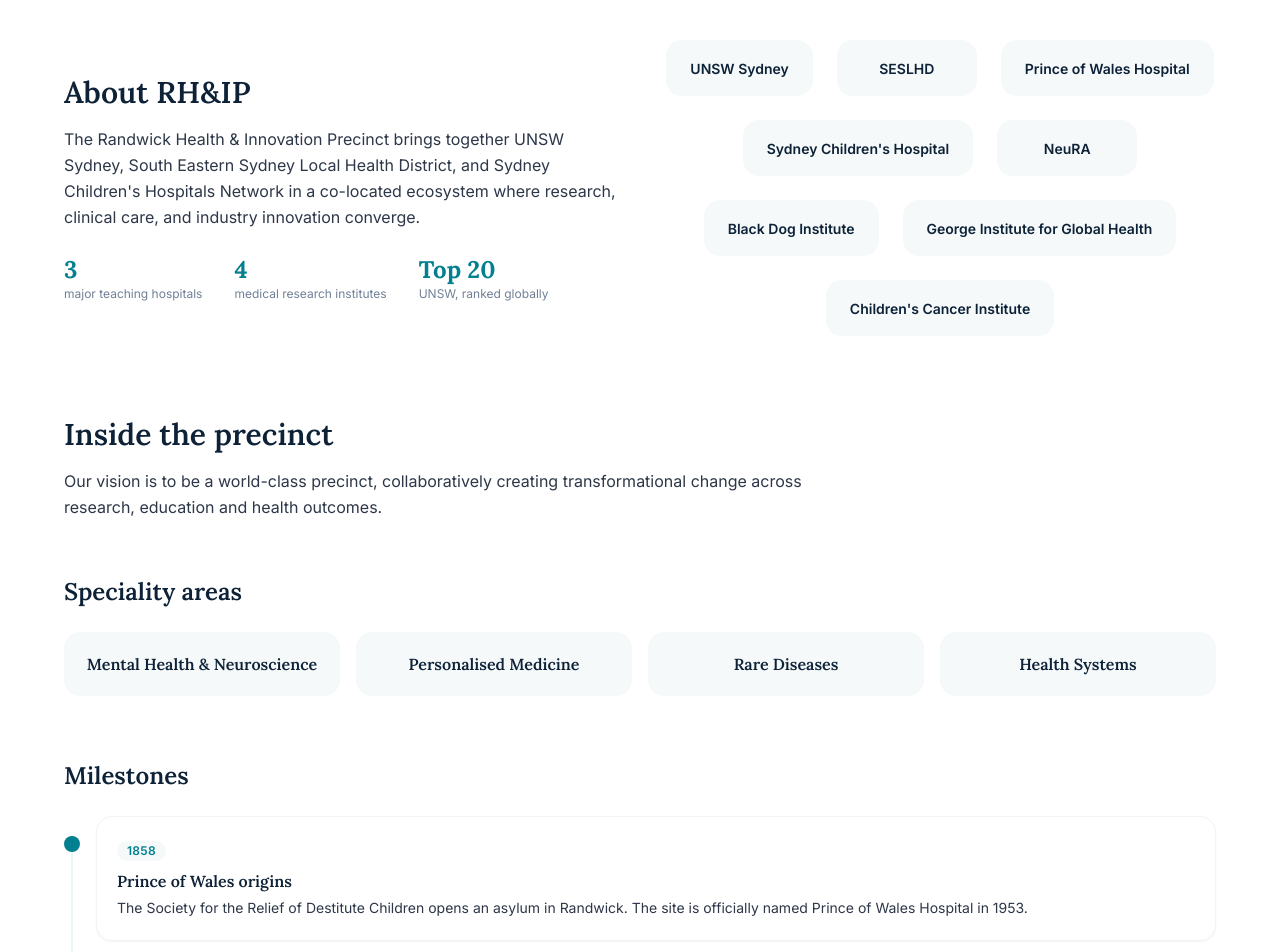
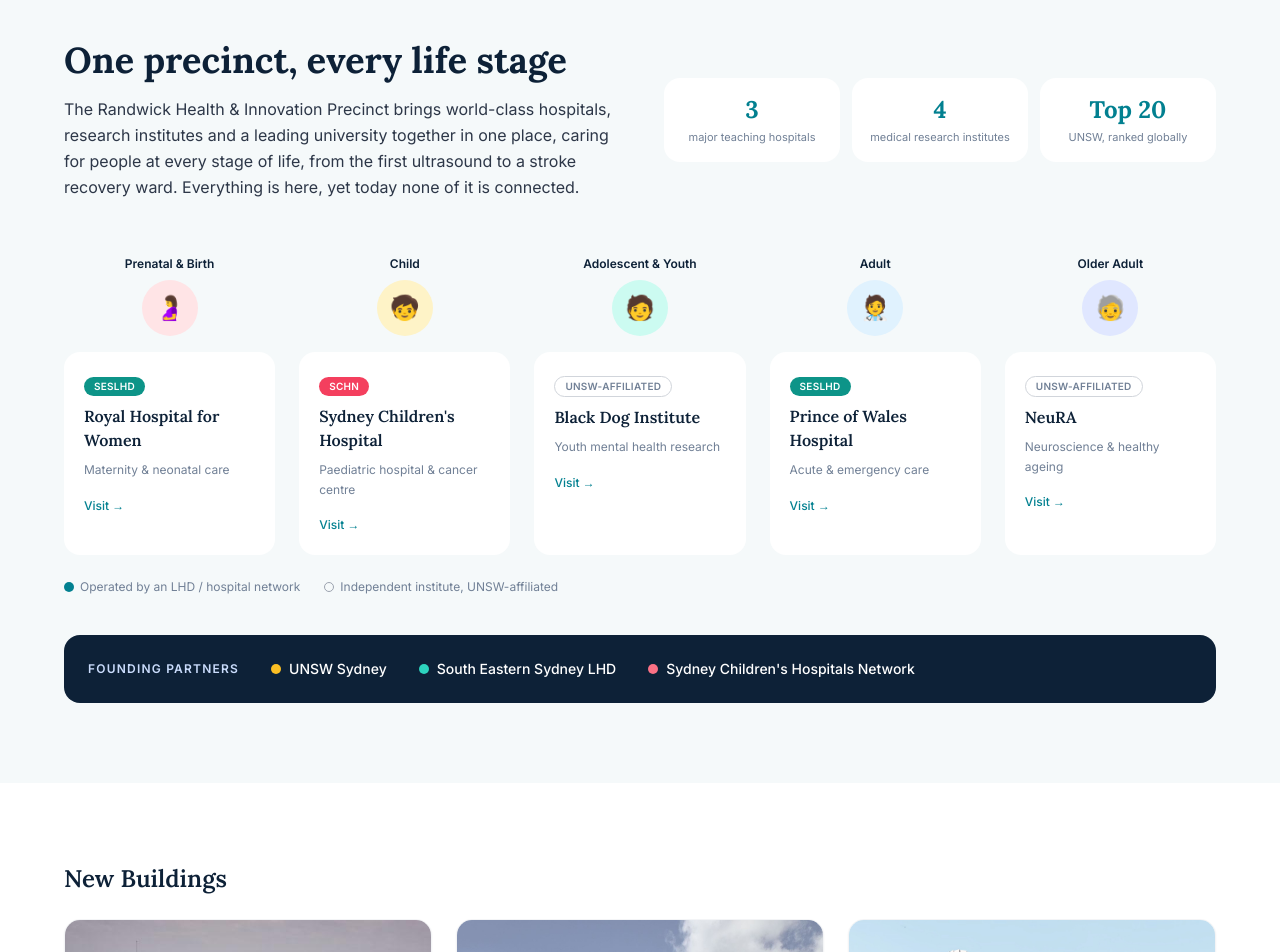
Before and after one commit to itsgichia/RHIP_Connect, a React (Vite) app in the folder Frontend/: page / in a window 1280 px wide. Shown: the part 700-1652 px from the top of the page. Built offline with nearby package versions, Linux system fonts and the light colour scheme; no server answers.

Commit message:
Revamp landing page (life-stage section, new buildings, news) + investor TRL badge, filter & legend

```diff
--- a/Frontend/src/pages/LandingPage.jsx
+++ b/Frontend/src/pages/LandingPage.jsx
@@ -44,46 +44,44 @@
 ]
 
 // ---------------------------------------------------------------------------
-// "Inside the precinct" content — all grounded in official RHIP material so it
-// stays verifiable (not made up):
+// Landing content — all grounded in official RHIP material so it stays
+// verifiable (not made up):
 //   - Vision:        https://rhip.org.au/about/strategy
+//   - Life stages:   RHIP facilities mapped across a lifespan
 //   - New buildings: RHIP "Amplifying the Impact" deck (NEW BUILDINGS slide)
-//   - Milestones:    RHIP deck (RHIP Evolution 2016–2021) + UNSW/NSW Gov
-//   - News:          https://rhip.org.au/news-publications  (links out — always current)
+//   - News:          https://rhip.org.au/news-publications  (links out, always current)
 // ---------------------------------------------------------------------------
 
-// Short vision line + strategic pillars (from RHIP strategy page).
+// RHIP spans every life stage — all these exist here, but aren't connected (the hook).
+// `operator` = who runs the facility; filled badge = operated by an LHD/network,
+// outlined badge = independent institute that is UNSW-affiliated.
+const LIFE_STAGES = [
+  { stage: 'Prenatal & Birth', emoji: '🤰', color: 'bg-rose-100', facility: 'Royal Hospital for Women', url: 'https://www.seslhd.health.nsw.gov.au/royal-hospital-for-women', operator: 'SESLHD', operatorStyle: 'bg-teal-600 text-white', desc: 'Maternity & neonatal care' },
+  { stage: 'Child', emoji: '🧒', color: 'bg-amber-100', facility: "Sydney Children's Hospital", url: 'https://www.schn.health.nsw.gov.au', operator: 'SCHN', operatorStyle: 'bg-rose-500 text-white', desc: 'Paediatric hospital & cancer centre' },
+  { stage: 'Adolescent & Youth', emoji: '🧑', color: 'bg-teal-100', facility: 'Black Dog Institute', url: 'https://www.blackdoginstitute.org.au', operator: 'UNSW-affiliated', operatorStyle: 'border border-gray-300 text-rhip-muted', desc: 'Youth mental health research' },
+  { stage: 'Adult', emoji: '🧑‍⚕️', color: 'bg-sky-100', facility: 'Prince of Wales Hospital', url: 'https://www.seslhd.health.nsw.gov.au/prince-of-wales-hospital', operator: 'SESLHD', operatorStyle: 'bg-teal-600 text-white', desc: 'Acute & emergency care' },
+  { stage: 'Older Adult', emoji: '🧓', color: 'bg-indigo-100', facility: 'NeuRA', url: 'https://neura.edu.au', operator: 'UNSW-affiliated', operatorStyle: 'border border-gray-300 text-rhip-muted', desc: 'Neuroscience & healthy ageing' },
+]
+
+// The three founding partners of RHIP.
+const FOUNDING_PARTNERS = [
+  { name: 'UNSW Sydney', dot: 'bg-amber-400' },
+  { name: 'South Eastern Sydney LHD', dot: 'bg-teal-400' },
+  { name: "Sydney Children's Hospitals Network", dot: 'bg-rose-400' },
+]
+
+// Short vision line (from RHIP strategy page).
 const RHIP_VISION =
   'Our vision is to be a world-class precinct, collaboratively creating transformational change ' +
   'across research, education and health outcomes.'
 
-// The four pillars of RHIP's draft 2026-2030 strategy.
-const RHIP_PILLARS = [
-  'Accelerate translation',
-  'Attract investment, industry & talent',
-  'Make the precinct work as one',
-  'Strengthen profile, voice & recognition',
-]
-
 // RHIP's four speciality areas (source: RHIP deck "SPECIALITY AREAS" slide).
 // These match the specialty_area values used in the researcher directory.
 const RHIP_SPECIALTIES = [
-  {
-    area: 'Mental Health & Neuroscience',
-    blurb: 'Brain, mind and mental-health research and care, spanning neuroscience and drug & alcohol research.',
-  },
-  {
-    area: 'Personalised Medicine',
-    blurb: 'Precision oncology and tailored treatments for both adults and children.',
-  },
-  {
-    area: 'Rare Diseases',
-    blurb: 'Diagnosis, care and research for rare and complex conditions.',
-  },
-  {
-    area: 'Health Systems',
-    blurb: 'Designing better models of care and the future of health systems.',
-  },
+  { area: 'Mental Health & Neuroscience' },
+  { area: 'Personalised Medicine' },
+  { area: 'Rare Diseases' },
+  { area: 'Health Systems' },
 ]
 
 // Optional intro video. Paste a YouTube/Vimeo EMBED url, e.g.
@@ -113,46 +111,6 @@
     focus: 'Specialised care & research',
     specs: ['340 beds', '36,000 m²', '$658M'],
     image: '/LandingPageImages/RHIP/childrens-hospital.png',
-  },
-]
-
-// Precinct journey (sources: RHIP deck "RHIP Evolution", UNSW Newsroom, NSW Gov).
-const RHIP_MILESTONES = [
-  {
-    date: '1858',
-    title: 'Prince of Wales origins',
-    blurb:
-      'The Society for the Relief of Destitute Children opens an asylum in Randwick. The site is officially named Prince of Wales Hospital in 1953.',
-  },
-  {
-    date: '1949',
-    title: 'UNSW established',
-    blurb:
-      'UNSW is incorporated by an Act of Parliament, with roots tracing back to the 1843 Sydney Mechanics’ Institute.',
-  },
-  {
-    date: '2016',
-    title: 'Randwick collaboration agreement signed',
-    blurb:
-      'Partners sign the Collaboration Agreement to work more closely together toward a long-term vision. The NSW Government announces $500M for the Prince of Wales Acute Services Building.',
-  },
-  {
-    date: '2018',
-    title: '$250M for the Health Translation Hub',
-    blurb:
-      'UNSW announces a $250M investment in the Health Translation Hub, anchoring the precinct’s new home for education, innovation and translation.',
-  },
-  {
-    date: '2019',
-    title: '$608M for children’s health',
-    blurb:
-      'The NSW Government announces $608M for Sydney Children’s Hospital Stage 1 and the Children’s Comprehensive Cancer Centre.',
-  },
-  {
-    date: '2021',
-    title: 'Collaboration agreement renewed',
-    blurb:
-      'The RHIP Collaboration Agreement is formalised, including collaborative partner investment, to take the partnership to the next level.',
   },
 ]
 
@@ -252,58 +210,100 @@
         </div>
       </section>
 
-      {/* About */}
-      <section id="about" className="bg-white px-6 py-20">
-        <div className="max-w-6xl mx-auto grid md:grid-cols-2 gap-12 items-center">
+      {/* About RH&IP + one precinct, every life stage (merged) */}
+      <section id="about" className="bg-rhip-lightBg px-6 py-20">
+        <div className="max-w-6xl mx-auto">
+          {/* Intro (left) + key stats (right) */}
+          <div className="grid md:grid-cols-2 gap-8 lg:gap-12 items-center mb-14">
             <div>
-            <h2 className="font-display text-3xl font-semibold text-rhip-dark mb-4">About RH&IP</h2>
-            <p className="text-rhip-body leading-relaxed mb-4">
-              The Randwick Health &amp; Innovation Precinct brings together UNSW Sydney, South Eastern
-              Sydney Local Health District, and Sydney Children&apos;s Hospitals Network in a co-located
-              ecosystem where research, clinical care, and industry innovation converge.
+              <h2 className="font-display text-3xl md:text-4xl font-bold text-rhip-dark mb-4">
+                One precinct, every life stage
+              </h2>
+              <p className="text-rhip-body leading-relaxed">
+                The Randwick Health &amp; Innovation Precinct brings world-class hospitals, research
+                institutes and a leading university together in one place, caring for people at every
+                stage of life, from the first ultrasound to a stroke recovery ward. Everything is here,
+                yet today none of it is connected.
               </p>
-            <div className="flex flex-wrap gap-x-8 gap-y-4 mt-6">
-  <div>
-    <p className="font-display text-2xl font-bold text-rhip-teal">3</p>
-    <p className="text-xs text-rhip-muted">major teaching hospitals</p>
             </div>
-  <div>
-    <p className="font-display text-2xl font-bold text-rhip-teal">4</p>
-    <p className="text-xs text-rhip-muted">medical research institutes</p>
+            <div className="grid grid-cols-3 gap-3">
+              {[
+                { n: '3', l: 'major teaching hospitals' },
+                { n: '4', l: 'medical research institutes' },
+                { n: 'Top 20', l: 'UNSW, ranked globally' },
+              ].map((s) => (
+                <div key={s.l} className="bg-white rounded-2xl p-4 text-center">
+                  <p className="font-display text-2xl font-bold text-rhip-teal mb-1">{s.n}</p>
+                  <p className="text-[11px] text-rhip-muted leading-snug">{s.l}</p>
                 </div>
-  <div>
-    <p className="font-display text-2xl font-bold text-rhip-teal">Top 20</p>
-    <p className="text-xs text-rhip-muted">UNSW, ranked globally</p>
+              ))}
+            </div>
+          </div>
+
+          {/* Life-stage timeline */}
+          <div className="grid grid-cols-2 md:grid-cols-5 gap-6 mb-6">
+            {LIFE_STAGES.map((s) => (
+              <div key={s.stage} className="flex flex-col">
+                <div className="flex flex-col items-center mb-4">
+                  <p className="text-xs font-semibold text-rhip-dark mb-2 text-center">{s.stage}</p>
+                  <div className={`w-14 h-14 rounded-full flex items-center justify-center text-2xl ${s.color}`}>
+                    {s.emoji}
+                  </div>
+                </div>
+                <a
+                  href={s.url}
+                  target="_blank"
+                  rel="noopener noreferrer"
+                  className="group flex-1 block bg-white rounded-2xl p-5 transition-all duration-200 hover:shadow-md hover:-translate-y-0.5"
+                >
+                  <span className={`inline-block px-2.5 py-0.5 rounded-full text-[10px] font-semibold uppercase tracking-wide mb-2 ${s.operatorStyle}`}>
+                    {s.operator}
+                  </span>
+                  <h3 className="font-display text-base font-semibold text-rhip-dark mb-2">
+                    {s.facility}
+                  </h3>
+                  <p className="text-xs text-rhip-muted leading-relaxed mb-3">{s.desc}</p>
+                  <span className="text-xs font-medium text-rhip-teal">
+                    Visit <span className="inline-block transition-transform group-hover:translate-x-0.5">→</span>
+                  </span>
+                </a>
+              </div>
+            ))}
+          </div>
+
+          {/* Legend */}
+          <div className="flex flex-wrap gap-x-6 gap-y-1 text-xs text-rhip-muted mb-10">
+            <span className="flex items-center gap-1.5">
+              <span className="w-2.5 h-2.5 rounded-full bg-rhip-teal" /> Operated by an LHD / hospital network
+            </span>
+            <span className="flex items-center gap-1.5">
+              <span className="w-2.5 h-2.5 rounded-full border border-gray-400" /> Independent institute, UNSW-affiliated
+            </span>
+          </div>
+
+          {/* Founding partners */}
+          <div className="bg-rhip-dark rounded-2xl p-6">
+            <div className="flex flex-col md:flex-row md:items-center gap-4 md:gap-8">
+              <p className="text-xs font-semibold uppercase tracking-widest text-rhip-ice shrink-0">
+                Founding partners
+              </p>
+              <div className="flex flex-wrap gap-x-8 gap-y-3">
+                {FOUNDING_PARTNERS.map((p) => (
+                  <span key={p.name} className="flex items-center gap-2 text-white text-sm font-medium">
+                    <span className={`w-2.5 h-2.5 rounded-full ${p.dot}`} />
+                    {p.name}
+                  </span>
+                ))}
               </div>
             </div>
           </div>
-          <div className="flex flex-wrap justify-center gap-6">
-            {PARTNER_LINKS.map(({ name, href }) => (
-              <a
-                key={name}
-                href={href}
-                target="_blank"
-                rel="noopener noreferrer"
-                className="px-6 py-4 bg-rhip-lightBg rounded-2xl text-center min-w-[140px] cursor-pointer transition-colors hover:bg-rhip-lightTeal hover:shadow-sm focus-visible:outline focus-visible:outline-2 focus-visible:outline-offset-2 focus-visible:outline-rhip-teal"
-              >
-                <span className="font-semibold text-rhip-dark text-sm">{name}</span>
-              </a>
-            ))}
-          </div>
+
         </div>
       </section>
 
-      {/* Inside the precinct — vision, new buildings, milestones, news */}
-      <section className="bg-white px-6 pb-20">
+      {/* Inside the precinct — vision, speciality areas, new buildings, news */}
+      <section className="bg-white px-6 pb-20 pt-20">
         <div className="max-w-6xl mx-auto">
-          {/* Vision + strategic pillars */}
-<div className="max-w-3xl mb-14">
-  <h2 className="font-display text-3xl font-semibold text-rhip-dark mb-4">
-    Inside the precinct
-  </h2>
-  <p className="text-rhip-body leading-relaxed">{RHIP_VISION}</p>
-</div>
-
           {/* Optional intro video */}
           {RHIP_VIDEO_URL && (
             <div className="mb-14 max-w-3xl aspect-video rounded-2xl overflow-hidden bg-rhip-cardBg">
@@ -317,41 +317,7 @@
             </div>
           )}
 
-          {/* Speciality areas */}
-          <h3 className="font-display text-2xl font-semibold text-rhip-dark mb-6">Speciality areas</h3>
-          <div className="grid sm:grid-cols-2 lg:grid-cols-4 gap-4 mb-16">
-            {RHIP_SPECIALTIES.map((s) => (
-              <div key={s.area} className="bg-rhip-lightBg rounded-2xl p-5 text-center">
-  <h4 className="font-display text-base font-semibold text-rhip-dark">{s.area}</h4>
-</div>
-            ))}
-          </div>
-
-          {/* Milestones timeline (the journey of agreements & funding) */}
-          <h3 className="font-display text-2xl font-semibold text-rhip-dark mb-6">Milestones</h3>
-          <ol className="mb-16">
-            {RHIP_MILESTONES.map((m, i) => (
-              <li key={m.title} className="flex gap-4">
-                {/* Rail: dot + connecting line */}
-                <div className="flex flex-col items-center">
-                  <span className="mt-5 w-4 h-4 rounded-full bg-rhip-teal ring-4 ring-white shrink-0" />
-                  {i < RHIP_MILESTONES.length - 1 && (
-                    <span className="w-0.5 flex-1 bg-rhip-lightTeal" />
-                  )}
-                </div>
-                {/* Card */}
-                <div className="flex-1 mb-4 bg-white rounded-2xl border border-gray-100 shadow-sm p-5 transition-all duration-200 hover:shadow-md hover:-translate-y-0.5">
-                  <span className="inline-block px-2.5 py-0.5 rounded-full bg-rhip-lightBg text-rhip-teal text-xs font-semibold uppercase tracking-wide mb-2">
-                    {m.date}
-                  </span>
-                  <h4 className="font-display text-base font-semibold text-rhip-dark mb-1">{m.title}</h4>
-                  <p className="text-sm text-rhip-body leading-relaxed">{m.blurb}</p>
-                </div>
-              </li>
-            ))}
-          </ol>
-
-          {/* New buildings (the physical results of that investment) */}
+          {/* New buildings */}
           <h3 className="font-display text-2xl font-semibold text-rhip-dark mb-6">New Buildings</h3>
           <div className="grid md:grid-cols-3 gap-6 mb-16">
             {RHIP_BUILDINGS.map((b) => (
@@ -390,7 +356,7 @@
 
           {/* News & events (links straight to RHIP — always current) */}
           <h3 className="font-display text-2xl font-semibold text-rhip-dark mb-2">News &amp; events</h3>
-          <p className="text-sm text-rhip-muted mb-6">Straight from RHIP — always up to date.</p>
+          <p className="text-sm text-rhip-muted mb-6">Straight from RHIP, always up to date.</p>
           <div className="grid md:grid-cols-2 gap-6">
             {RHIP_LINKS.map((l) => (
               <a
@@ -540,8 +506,8 @@
               The Health Translation Hub
             </h2>
             <p className="text-rhip-body leading-relaxed mb-6">
-  The Hub's industry floors are designed for organisations that want to co-locate with
-  the precinct's hospitals and research institutes, where discovery meets clinical practice.
+              The Hub&apos;s industry floors are designed for organisations that want to co-locate with
+              the precinct&apos;s hospitals and research institutes, where discovery meets clinical practice.
             </p>
             {hthOccupancy && (
               <div className="bg-white rounded-2xl p-6">
@@ -644,7 +610,7 @@
                   rel="noopener noreferrer"
                   className="hover:text-rhip-teal transition-colors"
                 >
-                  Randwick Health Precinct ebsite
+                  RHIP Website
                 </a>
               </li>
               <li>
```
Lines whose indentation alone changed are shown as unchanged.
